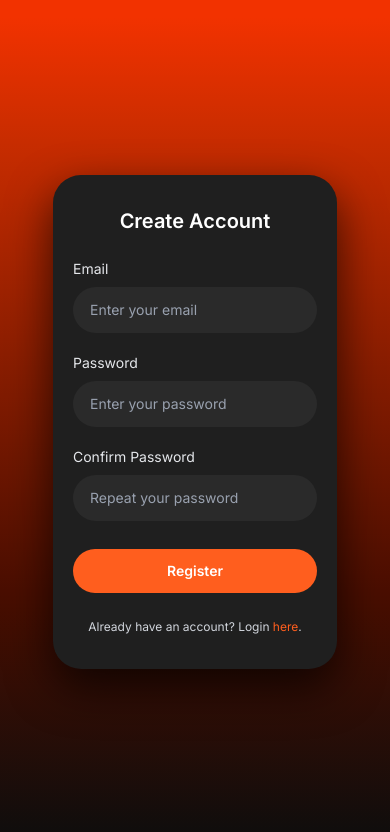
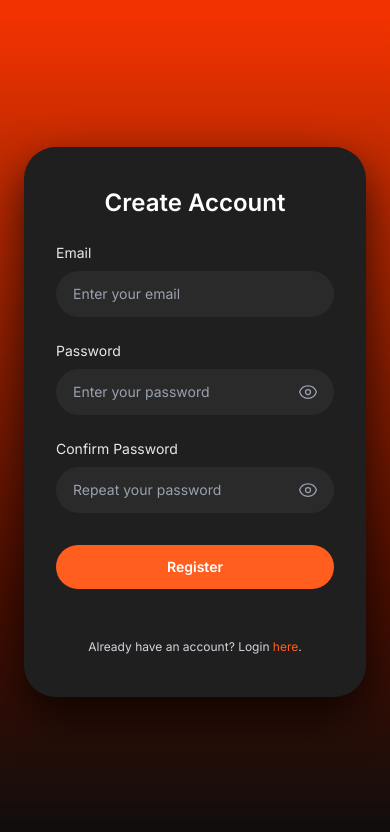
Before and after one commit to MindsofD23b/Frontend, a Next.js app: page /register in a window 390 px wide. Shown: the top 832 px of the page. Built offline with nearby package versions, Linux system fonts and the light colour scheme; no server answers.

Commit message:
made test for video and fixed register page for phone view

```diff
--- a/app/home/_components/Sidebar.tsx
+++ b/app/home/_components/Sidebar.tsx
@@ -84,7 +84,7 @@ export default function Sidebar({
       <div
         className={[
           "mt-3 rounded-2xl border border-white/10 bg-[#242424] transition-all",
-          homeMenuOpen ? "opacity-100 max-h-[320px] p-3" : "opacity-0 max-h-0 p-0 overflow-hidden",
+          homeMenuOpen ? "opacity-100 max-h-80 p-3" : "opacity-0 max-h-0 p-0 overflow-hidden",
         ].join(" ")}
       >
         {/* Group marker so it looks connected */}
--- a/app/home/add-server/page.tsx
+++ b/app/home/add-server/page.tsx
@@ -53,7 +53,7 @@ function PlanCard({ plan }: { plan: Plan }) {
   return (
     // ✅ min-h-0 so it never forces parent taller
     <div
-      className={`relative rounded-3xl bg-gradient-to-b from-[#242424] to-[#1A1A1A] p-5 flex flex-col ${accentRing} min-h-0`}
+      className={`relative rounded-3xl bg-linear-to-b from-[#242424] to-[#1A1A1A] p-5 flex flex-col ${accentRing} min-h-0`}
     >
       {plan.recommended && (
         <div className="absolute -top-3 left-1/2 -translate-x-1/2 rounded-full bg-red-500 px-4 py-1 text-xs font-semibold text-white shadow-[0_0_15px_rgba(255,60,60,0.8)]">
@@ -105,7 +105,7 @@ function PlanCard({ plan }: { plan: Plan }) {
         </div>
 
         {plan.key === "custom" && (
-          <div className="rounded-2xl bg-gradient-to-r from-[#0f0f0f] to-[#1a1a1a] ring-1 ring-white/10 p-4">
+          <div className="rounded-2xl bg-linear-to-r from-[#0f0f0f] to-[#1a1a1a] ring-1 ring-white/10 p-4">
             <div className="text-xs text-white/50">Perfect for</div>
             <p className="mt-2 text-sm text-white/70">
               Networks, special modpacks, performance-heavy worlds, or anything
@@ -251,7 +251,7 @@ export default function AddServerPage() {
       {/* Main Panel */}
       <div className="flex-1 min-h-0 rounded-2xl  backdrop-blur-xl p-4 sm:p-6 bg-[#2A2A2A] shadow-2xl overflow-x-hidden">
         {/* ✅ overflow-hidden here clips glows so nothing can “stick out” */}
-        <div className="h-full min-h-0 rounded-3xl bg-gradient-to-br  p-4 sm:p-6overflow-x-hidden">
+        <div className="h-full min-h-0 rounded-3xl bg-linear-to-br  p-4 sm:p-6overflow-x-hidden">
           {/* MOBILE */}
           <div className="lg:hidden flex flex-col gap-4 min-h-0">
             <div className="flex items-center justify-between gap-3">
--- a/app/home/delete-server/page.tsx
+++ b/app/home/delete-server/page.tsx
@@ -73,7 +73,7 @@ export default function DeleteServerPage() {
             >
               <div className="min-w-0">
                 <div className="text-white font-semibold truncate">{s.name}</div>
-                <div className="text-xs text-white/60 mt-1 break-words">
+                <div className="text-xs text-white/60 mt-1 wrap-break-words">
                   {s.version} • {s.region} • Max {s.maxPlayers}
                 </div>
               </div>
--- a/app/home/page.tsx
+++ b/app/home/page.tsx
@@ -35,7 +35,7 @@ export default function HomePage() {
                     {s.name}
                   </div>
 
-                  <div className="mt-2 text-[11px] sm:text-xs text-white/70 leading-relaxed break-words">
+                  <div className="mt-2 text-[11px] sm:text-xs text-white/70 leading-relaxed wrap-break-words">
                     {s.version} • {s.region} • {s.ramGb}GB RAM • {s.cpuCores} CPU •
                     Max {s.maxPlayers} players{s.modded ? " • Modded" : ""}
                   </div>
--- a/app/home/payment/page.tsx
+++ b/app/home/payment/page.tsx
@@ -137,10 +137,10 @@
 
         {/* Main Panel */}
         <div className="flex-1 rounded-2xl  bg-[#2A2A2A] backdrop-blur-xl p-4 sm:p-6 ">
-          <div className="h-full rounded-3xl bg-gradient-to-br  p-4 sm:p-6  grid grid-cols-1 lg:grid-cols-2 gap-6 h-full">
+          <div className="h-full rounded-3xl bg-linear-to-br  p-4 sm:p-6  grid grid-cols-1 lg:grid-cols-2 gap-6">
 
               {/* LEFT: Saved Method */}
-              <div className="rounded-3xl bg-gradient-to-b  p-4 sm:p-6 flex flex-col ">
+              <div className="rounded-3xl bg-linear-to-b  p-4 sm:p-6 flex flex-col ">
                 <div className="flex flex-col sm:flex-row sm:items-start sm:justify-between gap-3">
                   <h3 className="text-white font-semibold tracking-wide">
                     Saved Payment
@@ -167,7 +167,7 @@
                   ) : method.type === "card" ? (
                     <>
                       <div className="flex flex-col sm:flex-row sm:items-center sm:justify-between gap-3">
-                        <div className="text-white font-semibold text-base sm:text-lg break-words">
+                        <div className="text-white font-semibold text-base sm:text-lg wrap-break-words">
                           •••• •••• •••• {method.last4}
                         </div>
                         <BrandBadge brand={method.brand} />
@@ -176,7 +176,7 @@
                       <div className="mt-4 grid grid-cols-1 sm:grid-cols-2 gap-3 text-sm">
                         <div className="rounded-2xl bg-white/5  p-4">
                           <div className="text-white/50 text-xs">Card Holder</div>
-                          <div className="mt-1 text-white/85 font-semibold break-words">
+                          <div className="mt-1 text-white/85 font-semibold wrap-break-words">
                             {method.holderName}
                           </div>
                         </div>
@@ -206,7 +206,7 @@
 
                       <div className="mt-4 rounded-2xl bg-white/5  p-4">
                         <div className="text-white/50 text-xs">Email</div>
-                        <div className="mt-1 text-white/85 font-semibold break-words">
+                        <div className="mt-1 text-white/85 font-semibold wrap-break-words">
                           {method.email}
                         </div>
                       </div>
@@ -230,7 +230,7 @@
               </div>
 
               {/* RIGHT: Add/Update Method */}
-              <div className="rounded-3xl bg-gradient-to-b  p-4 sm:p-6 flex flex-col">
+              <div className="rounded-3xl bg-linear-to-b  p-4 sm:p-6 flex flex-col">
                 <div className="flex items-start justify-between">
                   <h3 className="text-white font-semibold tracking-wide">
                     Add / Update
@@ -253,7 +253,7 @@
                     className={[
                       "w-full sm:w-auto rounded-full px-5 py-2 text-sm font-semibold  transition",
                       tab === "card"
-                        ? "bg-gradient-to-r from-orange-400 to-orange-600 text-white ring-orange-400/40 shadow-[0_0_18px_rgba(255,140,60,0.45)]"
+                        ? "bg-linear-to-r from-orange-400 to-orange-600 text-white ring-orange-400/40 shadow-[0_0_18px_rgba(255,140,60,0.45)]"
                         : "bg-white/5 text-white/70 ring-white/10 hover:bg-white/10",
                     ].join(" ")}
                   >
@@ -266,7 +266,7 @@
                     className={[
                       "w-full sm:w-auto rounded-full px-5 py-2 text-sm font-semibold ring-1 transition",
                       tab === "paypal"
-                        ? "bg-gradient-to-r from-red-500 to-red-700 text-white ring-red-400/40 shadow-[0_0_18px_rgba(255,60,60,0.5)]"
+                        ? "bg-linear-to-r from-red-500 to-red-700 text-white ring-red-400/40 shadow-[0_0_18px_rgba(255,60,60,0.5)]"
                         : "bg-white/5 text-white/70 ring-white/10 hover:bg-white/10",
                     ].join(" ")}
                   >
@@ -353,7 +353,7 @@
                       <button
                         type="button"
                         onClick={saveCard}
-                        className="w-full sm:w-auto rounded-full px-7 py-2 bg-gradient-to-r from-orange-400 to-orange-600 text-white font-semibold shadow-[0_0_18px_rgba(255,140,60,0.6)] hover:scale-[1.02] transition"
+                        className="w-full sm:w-auto rounded-full px-7 py-2 bg-linear-to-r from-orange-400 to-orange-600 text-white font-semibold shadow-[0_0_18px_rgba(255,140,60,0.6)] hover:scale-[1.02] transition"
                       >
                         Save Card
                       </button>
@@ -387,7 +387,7 @@
                       <button
                         type="button"
                         onClick={savePaypal}
-                        className="w-full sm:w-auto rounded-full px-7 py-2 bg-gradient-to-r from-red-500 to-red-700 text-white font-semibold shadow-[0_0_18px_rgba(255,60,60,0.55)] hover:scale-[1.02] transition"
+                        className="w-full sm:w-auto rounded-full px-7 py-2 bg-linear-to-r from-red-500 to-red-700 text-white font-semibold shadow-[0_0_18px_rgba(255,60,60,0.55)] hover:scale-[1.02] transition"
                       >
                         Save PayPal
                       </button>
--- a/app/home/profile/page.tsx
+++ b/app/home/profile/page.tsx
@@ -23,7 +23,7 @@ export default function ProfilePage() {
           <div className="mt-6 grid grid-cols-1 sm:grid-cols-2 gap-4">
             <div className="rounded-2xl border border-white/10 bg-white/5 p-4 sm:p-5">
               <div className="text-sm text-white/60">Email</div>
-              <div className="mt-1 text-white font-semibold break-words">—</div>
+              <div className="mt-1 text-white font-semibold wrap-break-words">—</div>
             </div>
 
             <div className="rounded-2xl border border-white/10 bg-white/5 p-4 sm:p-5">
--- a/app/login/page.tsx
+++ b/app/login/page.tsx
@@ -50,14 +50,30 @@ export default function LoginPage() {
       <div className="w-full max-w-6xl flex items-center justify-between px-6 md:px-10 lg:px-16">
 
         {/* LEFT SIDE – Nether Fortress placeholder */}
-        <div className="hidden md:block flex-1 relative h-[360px] lg:h-[420px]">
-          {/* place image here later */}
-        </div>
+        <div className="hidden md:block flex-1 relative h-[360px] lg:h-[420px] overflow-hidden rounded-3xl ring-1 ring-white/10">
+  <video
+    className="absolute inset-0 h-full w-full object-cover"
+    autoPlay
+    muted
+    loop
+    playsInline
+    preload="metadata"
+  >
+    <source src="/Test_video.webm" type="video/webm" />
+    <source src="/Test_video.mp4" type="video/mp4" />
+  </video>
+
+  {/* Dark overlay so text stays readable if you ever add text here */}
+  <div className="absolute inset-0 bg-black/25" />
+
+  {/* Optional glow gradient */}
+  <div className="absolute inset-0 bg-linear-to-tr from-black/60 via-transparent to-transparent" />
+</div>
 
         {/* RIGHT SIDE – LOGIN CARD */}
         <div className="flex-1 flex justify-center">
           <div
-            className="w-full max-w-md rounded-[32px] bg-[#1F1F1F] px-8 py-10 lg:px-10 lg:py-12
+            className="w-full max-w-md rounded-4xl bg-[#1F1F1F] px-8 py-10 lg:px-10 lg:py-12
                        shadow-[0_18px_45px_rgba(0,0,0,0.7)]"
           >
             <h1 className="text-2xl font-semibold text-center mb-6">
--- a/app/register/page.tsx
+++ b/app/register/page.tsx
@@ -9,6 +9,8 @@ export default function RegisterPage() {
   const [password, setPassword] = useState("");
   const [confirm, setConfirm] = useState("");
   const [error, setError] = useState("");
+  const [showPassword, setShowPassword] = useState(false);
+  const [showConfirm, setShowConfirm] = useState(false);
 
   async function handleRegister(e: React.FormEvent) {
     e.preventDefault();
@@ -32,7 +34,6 @@ export default function RegisterPage() {
         return;
       }
 
-      console.log("Registered:", data);
       window.location.href = "/login";
     } catch (err) {
       setError("Server unreachable");
@@ -41,18 +42,17 @@ export default function RegisterPage() {
   }
 
   return (
-    <div className="min-h-screen bg-[linear-gradient(180deg,#F23200_2%,#C72C00_17%,#4A0E00_70%,#0D0D0D_100%)]">
-      <div className="min-h-screen flex items-center justify-center px-4 sm:px-6 lg:px-8 py-10">
-        <div className="w-full max-w-6xl flex flex-col md:flex-row items-center md:items-stretch justify-between gap-10">
-          {/* LEFT SIDE – placeholder for fortress image */}
-          <div className="hidden md:block flex-1 relative min-h-[360px] lg:min-h-[420px]">
-            {/* Add animated nether fortress later */}
+    <div className="min-h-screen overflow-hidden bg-[linear-gradient(180deg,#F23200_2%,#C72C00_17%,#4A0E00_70%,#0D0D0D_100%)] flex items-center justify-center">
+      <div className="w-full max-w-6xl flex items-center justify-between px-6 md:px-10 lg:px-16">
+        {/* LEFT SIDE – Nether Fortress placeholder */}
+        <div className="hidden md:block flex-1 relative h-[360px] lg:h-[420px]">
+          {/* place image here later */}
         </div>
 
         {/* RIGHT SIDE – REGISTER CARD */}
-          <div className="flex-1 flex justify-center md:justify-end">
-            <div className="w-full max-w-md rounded-[28px] sm:rounded-[32px] bg-[#1F1F1F] px-5 sm:px-8 py-8 sm:py-10 lg:px-10 lg:py-12 shadow-[0_18px_45px_rgba(0,0,0,0.7)]">
-              <h1 className="text-xl sm:text-2xl font-semibold text-center mb-6">
+        <div className="flex-1 flex justify-center">
+          <div className="w-full max-w-md rounded-4xl bg-[#1F1F1F] px-8 py-10 lg:px-10 lg:py-12 shadow-[0_18px_45px_rgba(0,0,0,0.7)]">
+            <h1 className="text-2xl font-semibold text-center mb-6">
               Create Account
             </h1>
 
@@ -62,14 +62,13 @@ export default function RegisterPage() {
             )}
 
             {/* FORM */}
-              <form onSubmit={handleRegister} className="space-y-5 sm:space-y-6">
+            <form onSubmit={handleRegister} className="space-y-6">
               {/* Email */}
               <div>
-                  <label className="block text-sm mb-2 text-gray-200">
-                    Email
-                  </label>
+                <label className="block text-sm mb-2 text-gray-200">Email</label>
                 <input
                   type="email"
+                  value={email}
                   onChange={(e) => setEmail(e.target.value)}
                   className="w-full rounded-full bg-[#2A2A2A] px-4 py-3 text-sm text-white placeholder:text-gray-400 outline-none border border-transparent focus:border-[#FF5E1E] focus:ring-2 focus:ring-[#FF5E1E]/60"
                   placeholder="Enter your email"
@@ -83,13 +82,63 @@ export default function RegisterPage() {
                 <label className="block text-sm mb-2 text-gray-200">
                   Password
                 </label>
+
+                <div className="relative">
                   <input
-                    type="password"
+                    type={showPassword ? "text" : "password"}
+                    value={password}
                     onChange={(e) => setPassword(e.target.value)}
-                    className="w-full rounded-full bg-[#2A2A2A] px-4 py-3 text-sm text-white placeholder:text-gray-400 outline-none border border-transparent focus:border-[#FF5E1E] focus:ring-2 focus:ring-[#FF5E1E]/60"
+                    className="w-full rounded-full bg-[#2A2A2A] px-4 py-3 pr-12 text-sm text-white placeholder:text-gray-400 outline-none border border-transparent focus:border-[#FF5E1E] focus:ring-2 focus:ring-[#FF5E1E]/60"
                     placeholder="Enter your password"
                     autoComplete="new-password"
                   />
+
+                  <button
+                    type="button"
+                    onClick={() => setShowPassword((v) => !v)}
+                    className="absolute right-4 top-1/2 -translate-y-1/2 text-gray-400 hover:text-white"
+                    aria-label={showPassword ? "Hide password" : "Show password"}
+                  >
+                    {showPassword ? (
+                      // eye-off
+                      <svg
+                        xmlns="http://www.w3.org/2000/svg"
+                        fill="none"
+                        viewBox="0 0 24 24"
+                        strokeWidth={1.5}
+                        stroke="currentColor"
+                        className="w-5 h-5"
+                      >
+                        <path
+                          strokeLinecap="round"
+                          strokeLinejoin="round"
+                          d="M3.98 8.223A10.477 10.477 0 001.934 12C3.226 16.338 7.244 19.5 12 19.5c1.64 0 3.182-.369 4.547-1.03M6.228 6.228A10.45 10.45 0 0112 4.5c4.756 0 8.774 3.162 10.066 7.5a10.523 10.523 0 01-4.293 5.568M6.228 6.228L3 3m3.228 3.228l12.544 12.544"
+                        />
+                      </svg>
+                    ) : (
+                      // eye
+                      <svg
+                        xmlns="http://www.w3.org/2000/svg"
+                        fill="none"
+                        viewBox="0 0 24 24"
+                        strokeWidth={1.5}
+                        stroke="currentColor"
+                        className="w-5 h-5"
+                      >
+                        <path
+                          strokeLinecap="round"
+                          strokeLinejoin="round"
+                          d="M2.036 12.322a1.012 1.012 0 010-.639C3.423 7.51 7.36 4.5 12 4.5c4.638 0 8.573 3.007 9.963 7.178.07.207.07.431 0 .639C20.577 16.49 16.64 19.5 12 19.5c-4.638 0-8.573-3.007-9.964-7.178z"
+                        />
+                        <path
+                          strokeLinecap="round"
+                          strokeLinejoin="round"
+                          d="M15 12a3 3 0 11-6 0 3 3 0 016 0z"
+                        />
+                      </svg>
+                    )}
+                  </button>
+                </div>
               </div>
 
               {/* Confirm Password */}
@@ -97,13 +146,63 @@ export default function RegisterPage() {
                 <label className="block text-sm mb-2 text-gray-200">
                   Confirm Password
                 </label>
+
+                <div className="relative">
                   <input
-                    type="password"
+                    type={showConfirm ? "text" : "password"}
+                    value={confirm}
                     onChange={(e) => setConfirm(e.target.value)}
-                    className="w-full rounded-full bg-[#2A2A2A] px-4 py-3 text-sm text-white placeholder:text-gray-400 outline-none border border-transparent focus:border-[#FF5E1E] focus:ring-2 focus:ring-[#FF5E1E]/60"
+                    className="w-full rounded-full bg-[#2A2A2A] px-4 py-3 pr-12 text-sm text-white placeholder:text-gray-400 outline-none border border-transparent focus:border-[#FF5E1E] focus:ring-2 focus:ring-[#FF5E1E]/60"
                     placeholder="Repeat your password"
                     autoComplete="new-password"
                   />
+
+                  <button
+                    type="button"
+                    onClick={() => setShowConfirm((v) => !v)}
+                    className="absolute right-4 top-1/2 -translate-y-1/2 text-gray-400 hover:text-white"
+                    aria-label={showConfirm ? "Hide password" : "Show password"}
+                  >
+                    {showConfirm ? (
+                      // eye-off
+                      <svg
+                        xmlns="http://www.w3.org/2000/svg"
+                        fill="none"
+                        viewBox="0 0 24 24"
+                        strokeWidth={1.5}
+                        stroke="currentColor"
+                        className="w-5 h-5"
+                      >
+                        <path
+                          strokeLinecap="round"
+                          strokeLinejoin="round"
+                          d="M3.98 8.223A10.477 10.477 0 001.934 12C3.226 16.338 7.244 19.5 12 19.5c1.64 0 3.182-.369 4.547-1.03M6.228 6.228A10.45 10.45 0 0112 4.5c4.756 0 8.774 3.162 10.066 7.5a10.523 10.523 0 01-4.293 5.568M6.228 6.228L3 3m3.228 3.228l12.544 12.544"
+                        />
+                      </svg>
+                    ) : (
+                      // eye
+                      <svg
+                        xmlns="http://www.w3.org/2000/svg"
+                        fill="none"
+                        viewBox="0 0 24 24"
+                        strokeWidth={1.5}
+                        stroke="currentColor"
+                        className="w-5 h-5"
+                      >
+                        <path
+                          strokeLinecap="round"
+                          strokeLinejoin="round"
+                          d="M2.036 12.322a1.012 1.012 0 010-.639C3.423 7.51 7.36 4.5 12 4.5c4.638 0 8.573 3.007 9.963 7.178.07.207.07.431 0 .639C20.577 16.49 16.64 19.5 12 19.5c-4.638 0-8.573-3.007-9.964-7.178z"
+                        />
+                        <path
+                          strokeLinecap="round"
+                          strokeLinejoin="round"
+                          d="M15 12a3 3 0 11-6 0 3 3 0 016 0z"
+                        />
+                      </svg>
+                    )}
+                  </button>
+                </div>
               </div>
 
               {/* REGISTER BUTTON */}
@@ -113,7 +212,6 @@ export default function RegisterPage() {
               >
                 Register
               </button>
-              </form>
 
               {/* LINKS */}
               <div className="mt-6 text-xs text-gray-300 leading-relaxed text-center sm:text-left">
@@ -125,7 +223,7 @@ export default function RegisterPage() {
                   .
                 </p>
               </div>
-            </div>
+            </form>
           </div>
         </div>
       </div>
```
Lines whose indentation alone changed are shown as unchanged.
